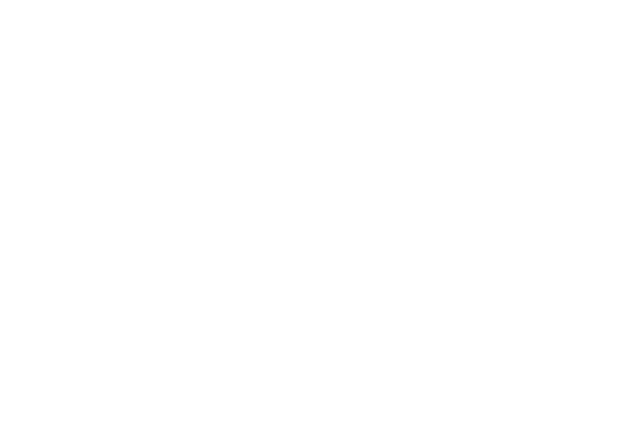
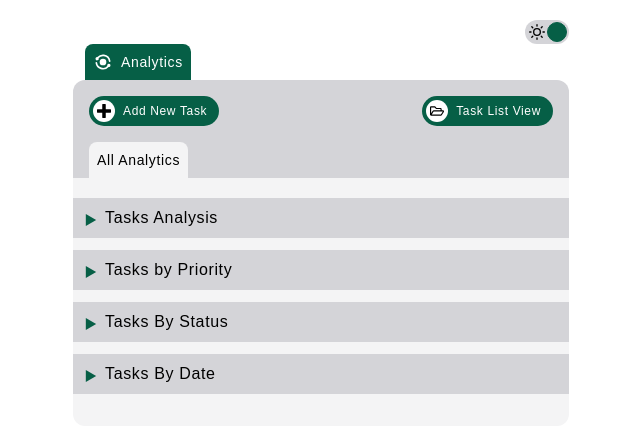
Before and after one commit to vin51435/HockeyCurveAssignmen, a React (Vite) app: page /analytics in a window 1280 px wide. Before the commit this address had no page. Shown: the top 432 px of the page, without its empty margins (319-959 px from the left). Built offline with nearby package versions, Linux system fonts and the light colour scheme.

Commit message:
added analytics page

```diff
--- a/src/App.jsx
+++ b/src/App.jsx
@@ -4,7 +4,7 @@ import Routes from './Routes/Routes';
 function App() {
 
   return (
-    <div className='h-screen'>
+    <div className='h-screen scroll-container'>
      <Routes/>
     </div>
   );
--- a/src/Pages/AddEditTask.jsx
+++ b/src/Pages/AddEditTask.jsx
@@ -65,7 +65,7 @@ const AddTask = () => {
 
   return (
     <div className='flex flex-col justify-center items-center p-5'>
-      <div className='w-full sm:w-2/4'>
+      <div className='w-full sm:w-2/4 lg:w-2/5'>
         <div className='flex justify-end w-full'><DarkModeToggle /></div>
         <div>
           <span className='flex items-center px-2 py-2 text-sm text-white bg-emerald-800 dark:bg-emerald-700 w-fit ml-3 rounded-t-lg'>
--- a/src/Pages/AllTasks.jsx
+++ b/src/Pages/AllTasks.jsx
@@ -6,6 +6,7 @@ import { ImPlus } from 'react-icons/im';
 import { FaRegFolderOpen } from 'react-icons/fa';
 import DarkModeToggle from '../Components/DarkModeButton';
 import { FixedSizeList as List } from 'react-window';
+import { TbAnalyzeFilled } from 'react-icons/tb';
 
 const TaskPage = () => {
   const [tab, setTab] = useState(0);
@@ -178,7 +179,7 @@ const TaskPage = () => {
 
   return (
     <div className='flex flex-col justify-center items-center p-5'>
-      <div className='w-full sm:w-2/4'>
+      <div className='w-full sm:w-2/4 lg:w-2/5'>
         <div className='flex justify-end w-full'><DarkModeToggle /></div>
         <div>
           <span className='flex items-center px-2 py-2 text-sm text-white bg-emerald-800 dark:bg-emerald-700 w-fit ml-3 rounded-t-lg'>
@@ -188,10 +189,16 @@ const TaskPage = () => {
         </div>
         <div className='relative'>
           <div className='px-4 pt-4 bg-zinc-300 rounded-t-xl dark:bg-zinc-700'>
-            <Link to={'/task'} className='flex justify-center items-center mb-4 px-2 py-1 text-sm text-white bg-emerald-800 dark:bg-emerald-700 w-fit rounded-3xl'>
+           <div className='flex justify-between items-center'>
+           <Link to={'/task'} className='flex justify-center items-center mb-4 px-2 py-1 pr-3 text-sm text-white bg-emerald-800 dark:bg-emerald-700 w-fit rounded-3xl'>
               <span className='text-sm font-bold rounded-3xl bg-white text-black relative p-1 -left-1'><ImPlus /></span>
-              <span className='pl-2 text-xs font-medium'>Add New Task</span>
+              <span className='pl-1 text-xs font-medium'>Add New Task</span>
             </Link>
+           <Link to={'/analytics'} className='flex justify-center items-center mb-4 px-2 py-1 pr-3 text-sm text-white bg-emerald-800 dark:bg-emerald-700 w-fit rounded-3xl'>
+              <span className='text-sm font-bold rounded-3xl bg-white text-black relative p-1 -left-1'><TbAnalyzeFilled /></span>
+              <span className='pl-1 text-xs font-medium'>Analytics</span>
+            </Link>
+           </div>
             <div className='flex justify-evenly items-center gap-1'>
               {tabs.map((ele) => (
                 <span
--- /dev/null
+++ b/src/Pages/Analytics.jsx
@@ -0,0 +1,178 @@
+import React, { useMemo, useState } from 'react';
+import DarkModeToggle from '../Components/DarkModeButton';
+import { TbAnalyzeFilled } from 'react-icons/tb';
+import { Link } from 'react-router-dom';
+import { FaRegFolderOpen } from 'react-icons/fa';
+import { ImPlus } from 'react-icons/im';
+import { useAppState } from '../Reducers/reducer';
+
+const Accordion = ({ title, content, id, isOpen, toggleAccordion }) => {
+  return (
+    <div className="bg-zinc-300 mb-3 dark:bg-zinc-700">
+      <div
+        onClick={() => toggleAccordion(id)}
+        className="flex items-start justify-between py-2 px-3 w-full h-full cursor-pointer dark:text-gray-400">
+        <div className='flex items-start justify-start w-full font-medium rtl:text-right text-gray-500'>
+          <span className='mt-2 text-emerald-800 dark:text-emerald-300'>
+            <svg className={`w-3 h-3 transition-all ${isOpen ? '' : '-rotate-90'}`} xmlns="http://www.w3.org/2000/svg" viewBox="0 0 490 490">
+              <path d="M245 456.701 490 33.299H0z" fill='currentColor' />
+            </svg>
+          </span>
+          <div className='pl-2 flex flex-col justify-center items-start w-full'>
+            <div className='flex justify-between items-center h-full w-full'>
+              <span className='text-black dark:text-white'>{title}</span>
+            </div>
+          </div>
+        </div>
+      </div>
+      <div className={`overflow-hidden transition-max-height duration-300 ease-in-out ${isOpen ? 'h-full' : 'max-h-0'}`}>
+        <div className="pt-4 px-8 border-t bg-zinc-100 dark:bg-zinc-900">
+          <span className='leading-5'>
+            {content}
+          </span>
+        </div>
+      </div>
+    </div>
+  );
+};
+
+const Analytics = () => {
+  const [accordionOpen, setAccordionOpen] = useState([]);
+  const state = useAppState();
+
+  const completedstateCount = useMemo(() => {
+    return state.filter(task => task.completed).length;
+  }, [state]);
+
+  const completionRate = useMemo(() => {
+    return (completedstateCount / state.length) * 100;
+  }, [completedstateCount, state.length]);
+
+  const priorityCounts = useMemo(() => {
+    return state.reduce((acc, task) => {
+      acc[task.priority] = (acc[task.priority] || 0) + 1;
+      return acc;
+    }, {});
+  }, [state]);
+
+  const today = useMemo(() => new Date().toISOString().split('T')[0], []);
+
+  const tasksDueToday = useMemo(() => {
+    return state.filter(task => new Date(task.dueDate).toISOString().split('T')[0] === today).length;
+  }, [state, today]);
+
+  const overdueTasks = useMemo(() => {
+    return state.filter(task => new Date(task.dueDate) < new Date() && !task.completed).length;
+  }, [state]);
+
+  const tasksByDate = useMemo(() => {
+    return state.reduce((acc, task) => {
+      const date = new Date(task.createdOn).toISOString().split('T')[0];
+      acc[date] = acc[date] || { created: 0, completed: 0 };
+      acc[date].created += 1;
+      if (task.completed) acc[date].completed += 1;
+      return acc;
+    }, {});
+  }, [state]);
+
+  const statusCounts = useMemo(() => {
+    return state.reduce((acc, task) => {
+      acc[task.completed ? 'completed' : 'notCompleted'] += 1;
+      return acc;
+    }, { completed: 0, notCompleted: 0 });
+  }, [state]);
+
+  const toggleAccordion = (id) => {
+    setAccordionOpen(prev => prev.includes(id) ? prev.filter(item => item !== id) : [...prev, id]);
+  };
+
+  return (
+    <div className='flex flex-col justify-center items-center p-5'>
+      <div className='w-full sm:w-2/4 lg:w-2/5'>
+        <div className='flex justify-end w-full'><DarkModeToggle /></div>
+        <div>
+          <span className='flex items-center px-2 py-2 text-sm text-white bg-emerald-800 dark:bg-emerald-700 w-fit ml-3 rounded-t-lg'>
+            <span className='text-xl font-semibold'><TbAnalyzeFilled /></span>
+            <span className='pl-2 font-medium'>Analytics</span>
+          </span>
+        </div>
+        <div className='relative'>
+          <div className='px-4 pt-4 bg-zinc-300 rounded-t-xl dark:bg-zinc-700'>
+            <div className='flex justify-between items-center'>
+              <Link to={'/task'} className='flex justify-center items-center mb-4 px-2 py-1 pr-3 text-sm text-white bg-emerald-800 dark:bg-emerald-700 w-fit rounded-3xl'>
+                <span className='text-sm font-bold rounded-3xl bg-white text-black relative p-1 -left-1'><ImPlus /></span>
+                <span className='pl-1 text-xs font-medium'>Add New Task</span>
+              </Link>
+              <Link to={'/'} className='flex justify-center items-center mb-4 px-2 py-1 pr-3 text-sm text-white bg-emerald-800 dark:bg-emerald-700 w-fit rounded-3xl'>
+                <span className='text-sm font-bold rounded-3xl bg-white text-black relative p-1 -left-1'><FaRegFolderOpen /></span>
+                <span className='pl-1 text-xs font-medium'>Task List View</span>
+              </Link>
+            </div>
+            <div className='w-fit gap-1 rounded-t-lg font-medium text-center text-sm dark:text-white text-black bg-zinc-100 dark:bg-zinc-900 px-2 py-2'>
+              All Analytics
+            </div>
+          </div>
+          <span className='block absolute left-0 w-full h-5 bg-zinc-100 dark:bg-zinc-900' />
+          <div className='bg-zinc-100 dark:bg-zinc-900 mt-5 rounded-b-xl pb-5 '>
+
+            <>
+              <Accordion
+                title="Tasks Analysis"
+                content={
+                  <>
+                    <p>Completion Rate: {completionRate.toFixed(2)}%</p>
+                    <p>Tasks Due Today: {tasksDueToday}</p>
+                    <p>Overdue Tasks: {overdueTasks}</p>
+                  </>
+                }
+                id={4}
+                isOpen={accordionOpen.includes(4)}
+                toggleAccordion={toggleAccordion}
+              />
+              <Accordion
+                title="Tasks by Priority"
+                content={
+                  <>
+                    {Object.entries(priorityCounts).map(([priority, count]) => (
+                      <p key={priority}>Priority {priority}: {count}</p>
+                    ))}
+                  </>
+                }
+                id={3}
+                isOpen={accordionOpen.includes(3)}
+                toggleAccordion={toggleAccordion}
+              />
+              <Accordion
+                title="Tasks By Status"
+                content={
+                  <>
+                    <p>Completed: {statusCounts.completed}</p>
+                    <p>Not Completed: {statusCounts.notCompleted}</p>
+                  </>
+                }
+                id={1}
+                isOpen={accordionOpen.includes(1)}
+                toggleAccordion={toggleAccordion}
+              />
+              <Accordion
+                title="Tasks By Date"
+                content={<>
+                  {Object.entries(tasksByDate).map(([date, counts]) => (
+                    <p key={date}>
+                      {date}: <br />Created {counts.created}, Completed {counts.completed}<br /><br />
+                    </p>
+                  ))}
+                </>}
+                id={2}
+                isOpen={accordionOpen.includes(2)}
+                toggleAccordion={toggleAccordion}
+              />
+            </>
+          </div>
+        </div>
+      </div>
+    </div>
+  );
+};
+
+export default Analytics;
--- a/src/Routes/Routes.jsx
+++ b/src/Routes/Routes.jsx
@@ -3,6 +3,7 @@ import { BrowserRouter as Router, Route, Routes } from 'react-router-dom';
 import TaskView from '../Pages/AllTasks';
 import Test from '../Pages/Test';
 import AddEditTask from '../Pages/AddEditTask';
+import Analytics from '../Pages/Analytics';
 
 const RouteEle = () => {
   return (
@@ -11,6 +12,7 @@ const RouteEle = () => {
         {/* <Route element={<Layout />}> */}
           <Route path="/" element={<TaskView />} />
           <Route path="/task" element={<AddEditTask />} />
+          <Route path="/analytics" element={<Analytics />} />
           <Route path="/test" element={<Test />} />
         {/* </Route> */}
       </Routes>
--- a/src/index.css
+++ b/src/index.css
@@ -14,3 +14,21 @@ body {
   font-family: 'Nunito', sans-serif;
   letter-spacing: 0.04em;
 }
+
+.scroll-container,
+.scroll-container>div,
+#root,
+body {
+  -ms-overflow-style: none;
+  /* Internet Explorer 10+ */
+  scrollbar-width: none;
+  /* Firefox */
+}
+
+.scroll-container::-webkit-scrollbar,
+.scroll-container>div::-webkit-scrollbar,
+#root::-webkit-scrollbar,
+body::-webkit-scrollbar {
+  display: none;
+  /* Safari and Chrome */
+}
```
Also changed, not shown: src/Reducers/reducer.jsx (+0 -12 lines).
